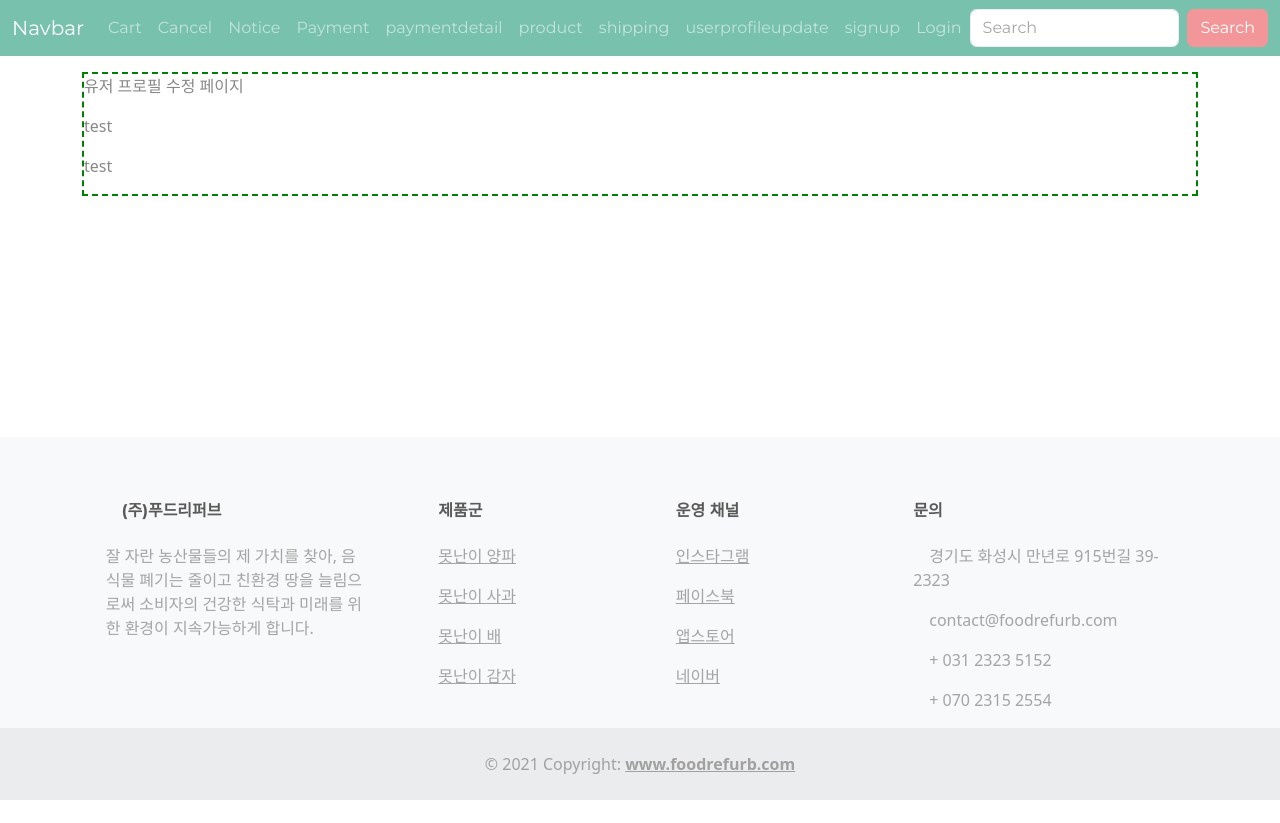
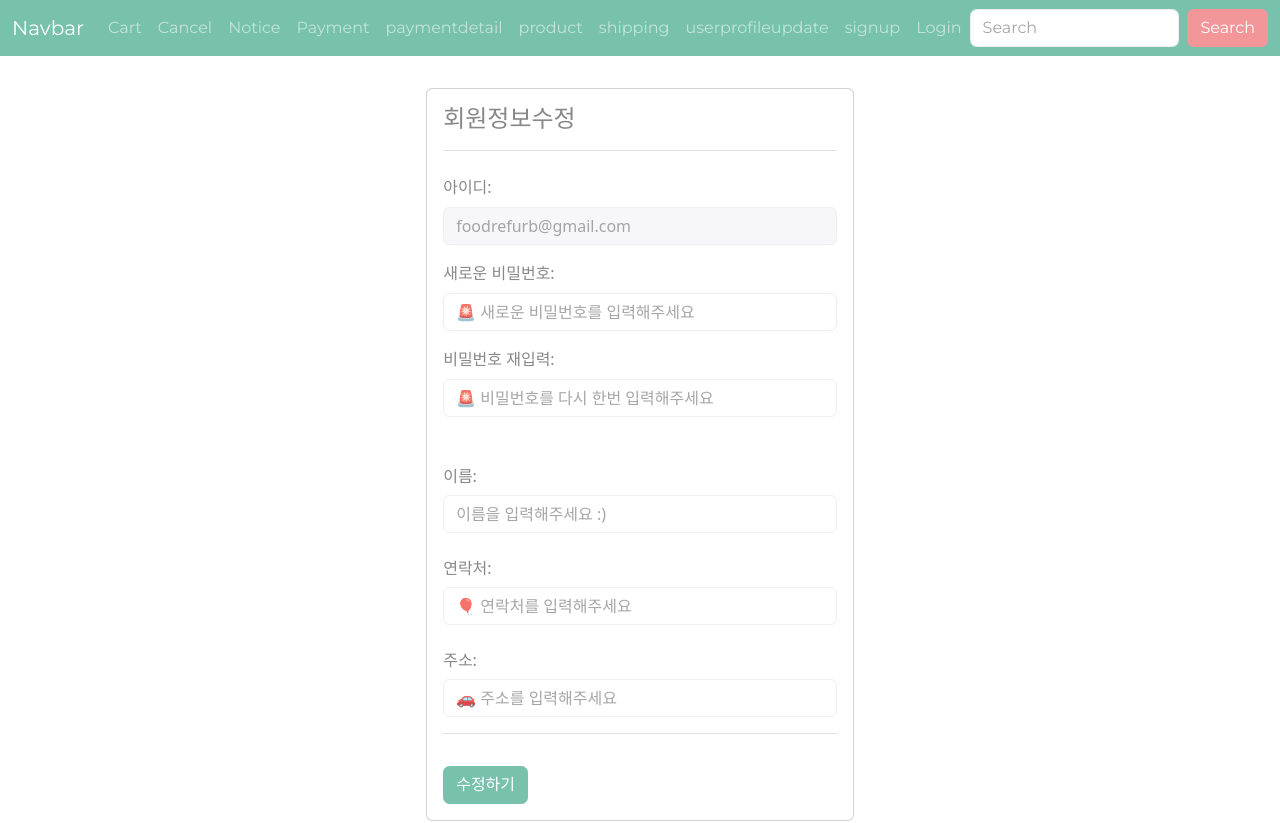
Before and after one commit to refurb-food-shopping-mall/client, a Vue app: page /profileupdate in a window 1280 px wide. Shown: the top 823 px of the page. Before the commit the page ends 800 px from the top, so only its background shows below. Built offline with nearby package versions, Linux system fonts and the light colour scheme.

Commit message:
💄 회원정보 수정 페이지 완성 🚚 navbar 경로 수정

```diff
--- a/src/components/NavBar.vue
+++ b/src/components/NavBar.vue
@@ -72,9 +72,7 @@
               <a class="nav-link" href="/shipping">shipping</a>
             </li>
             <li class="nav-item">
-              <a class="nav-link" href="/userprofileupdate"
-                >userprofileupdate</a
-              >
+              <a class="nav-link" href="/profileupdate">userprofileupdate</a>
             </li>
             <li class="nav-item">
               <a class="nav-link" href="/signup">signup</a>
--- a/src/views/UserProfileUpdate.vue
+++ b/src/views/UserProfileUpdate.vue
@@ -1,10 +1,86 @@
 <template>
-  <div id="profile-update">
-    <!-- 이곳을 자유롭게 만들어주세요. -->
-    <p>유저 프로필 수정 페이지</p>
-    <p>test</p>
-    <p>test</p>
-    <!-- 유저 프로필 수정 페이지 입니다. -->
+  <div class="row d-flex justify-content-center align-content-center m-3">
+    <div class="col-md-5">
+      <div class="card">
+        <div class="card-body">
+          <h4 class="card-title">회원정보수정</h4>
+
+          <hr />
+
+          <div class="form-group">
+            <label for="exampleInputEmail1" class="form-label mt-2"
+              >아이디:</label
+            >
+            <input
+              class="form-control"
+              id="disabledInput"
+              type="text"
+              placeholder="foodrefurb@gmail.com"
+              disabled=""
+            />
+          </div>
+
+          <div class="form-group">
+            <label for="exampleInputPassword1" class="form-label mt-3"
+              >새로운 비밀번호:</label
+            >
+            <input
+              type="password"
+              class="form-control"
+              id="exampleInputPassword1"
+              placeholder="🚨 새로운 비밀번호를 입력해주세요"
+            />
+          </div>
+
+          <div class="form-group mb-4">
+            <label for="exampleInputPassword1" class="form-label mt-3"
+              >비밀번호 재입력:</label
+            >
+            <input
+              type="password"
+              class="form-control"
+              id="exampleInputPassword1"
+              placeholder="🚨 비밀번호를 다시 한번 입력해주세요"
+            />
+          </div>
+
+          <div class="form-group">
+            <label class="col-form-label mt-3" for="inputDefault">이름:</label>
+            <input
+              type="text"
+              class="form-control"
+              placeholder="이름을 입력해주세요 :)"
+              id="inputDefault"
+            />
+          </div>
+
+          <div class="form-group">
+            <label class="col-form-label mt-3" for="inputDefault"
+              >연락처:</label
+            >
+            <input
+              type="text"
+              class="form-control"
+              placeholder="🎈 연락처를 입력해주세요 "
+              id="inputDefault"
+            />
+          </div>
+
+          <div class="form-group">
+            <label class="col-form-label mt-3" for="inputDefault">주소:</label>
+            <input
+              type="text"
+              class="form-control"
+              placeholder="🚗 주소를 입력해주세요"
+              id="inputDefault"
+            />
+          </div>
+
+          <hr />
+          <button type="submit" class="btn btn-primary mt-3">수정하기</button>
+        </div>
+      </div>
+    </div>
   </div>
 </template>
 
```
